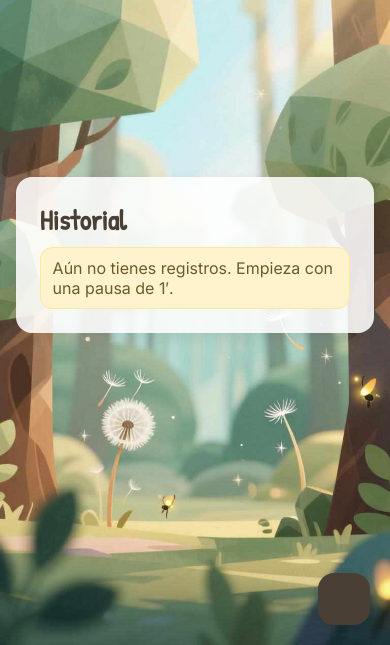
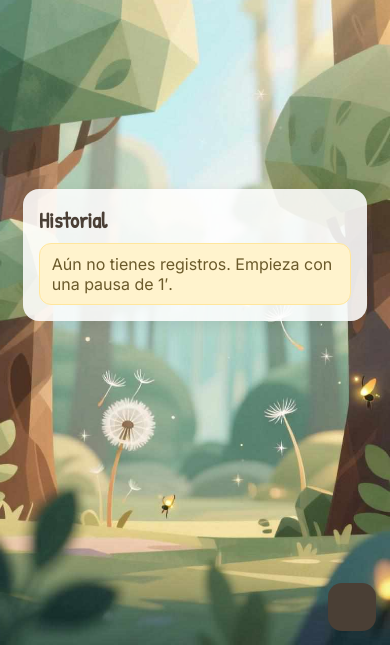
Before and after one commit to dvdgp9/behappier, a PHP site: page /history.php in a window 390 px wide. Shown: the part 199-844 px from the top of the page. Run offline with PHP 8.4, Linux system fonts and the light colour scheme; the visitor is signed in with stand-in values (Sample User, id 1); data that the repository does not hold is empty; some libraries are stand-ins or nearby versions.

Commit message:
Cambios de estilo 4

```diff
--- a/assets/styles.css
+++ b/assets/styles.css
@@ -44,3 +44,16 @@ small.help{color:#7d746b}
 
 /* Desenfoque contextual sobre el fondo para mejorar legibilidad */
 .desenfocado{background:rgba(255,255,255,0.55); -webkit-backdrop-filter: blur(7px) saturate(1.05); backdrop-filter: blur(7px) saturate(1.05);}
+
+/* Responsive tweaks */
+@media (max-width: 600px){
+  .h1{font-size:22px}
+  .card{padding:16px}
+  .history{padding:16px}
+  .history-list .card{padding:12px}
+  .history-list .dur-col{min-width:44px; font-size:18px}
+  .history-list .date-col{min-width:auto}
+  .history-list .date-col small{font-size:12px; white-space:nowrap}
+  .fab{right:14px; bottom:14px; width:48px; height:48px; border-radius:14px}
+  .fab i{font-size:22px}
+}
--- a/history.php
+++ b/history.php
@@ -30,18 +30,18 @@ function rel_day_label(string $createdAt): string {
 ?>
 <?php include __DIR__ . '/partials/head.php'; ?>
   <section class="center">
-    <div class="card" style="width:min(820px,100%)">
-      <div style="display:flex; justify-content:space-between; align-items:center; gap:8px; margin-bottom:8px">
+    <div class="card history" style="width:min(680px,96%)">
+      <div class="history-header" style="display:flex; justify-content:space-between; align-items:center; gap:8px; margin-bottom:8px">
         <h1 class="h1" style="margin:0">Historial</h1>
       </div>
 
       <?php if (!$rows): ?>
         <div class="alert">Aún no tienes registros. Empieza con una pausa de 1′.</div>
       <?php else: ?>
-        <div class="stack-16">
+        <div class="stack-16 history-list">
           <?php foreach ($rows as $r): ?>
             <article class="card" style="display:flex; gap:12px; align-items:center">
-              <div style="min-width:64px; text-align:center; font-family:'Patrick Hand',cursive; font-size:20px">
+              <div class="dur-col" style="min-width:64px; text-align:center; font-family:'Patrick Hand',cursive; font-size:20px">
                 <?= (int)$r['duration'] === 10 ? '10–15′' : e((string)$r['duration']) . '′' ?>
               </div>
               <div style="flex:1 1 auto">
@@ -53,7 +53,7 @@ function rel_day_label(string $createdAt): string {
                   <div><small class="help">«<?= e($r['note']) ?>»</small></div>
                 <?php endif; ?>
               </div>
-              <div style="min-width:150px; text-align:right"><small class="help"><?= e(rel_day_label((string)$r['created_at'])) ?></small></div>
+              <div class="date-col" style="min-width:150px; text-align:right"><small class="help"><?= e(rel_day_label((string)$r['created_at'])) ?></small></div>
             </article>
           <?php endforeach; ?>
         </div>
```
Also changed, not shown: assets/textures/fondo-pc-behappier.jpg (added).
